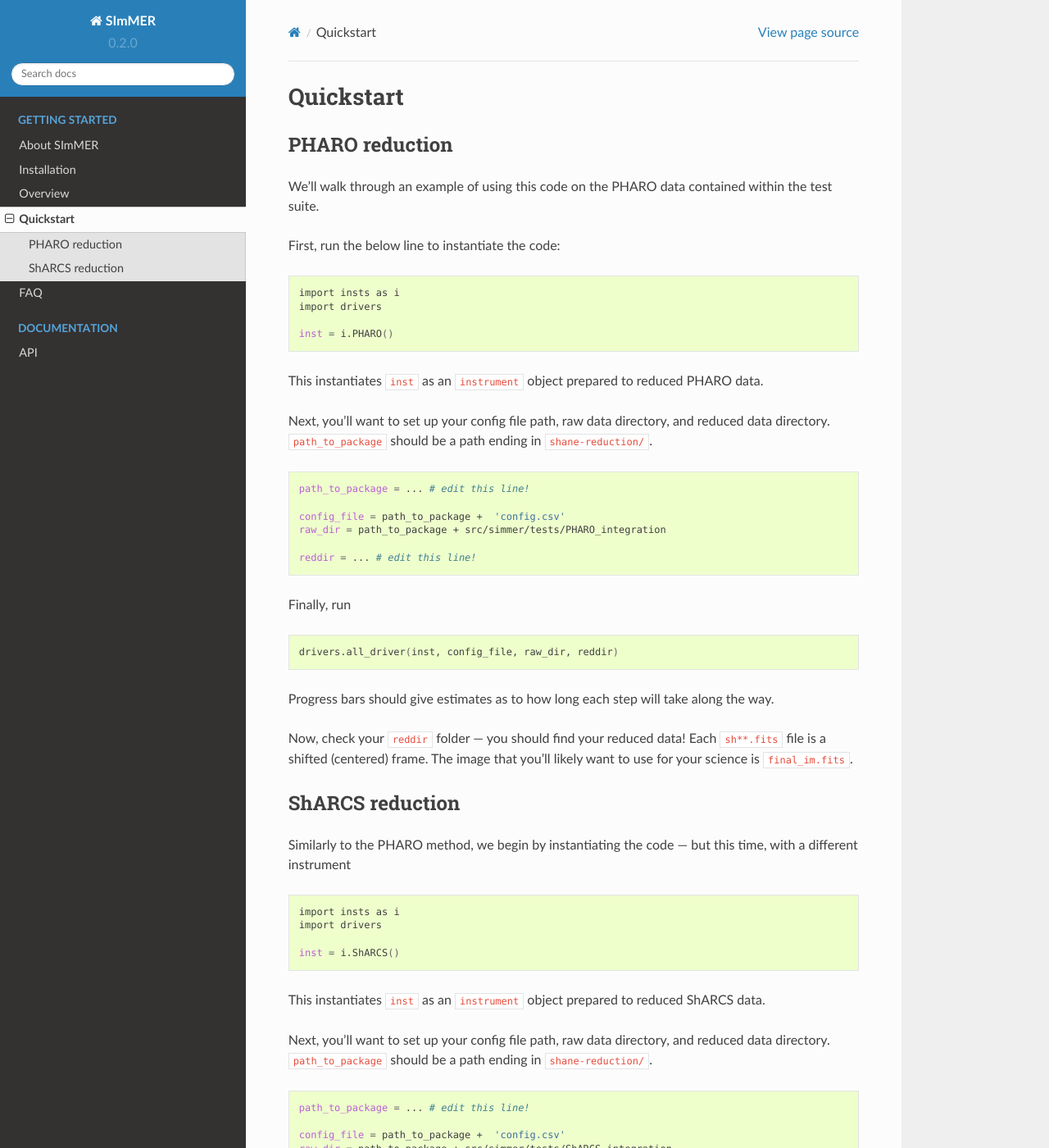
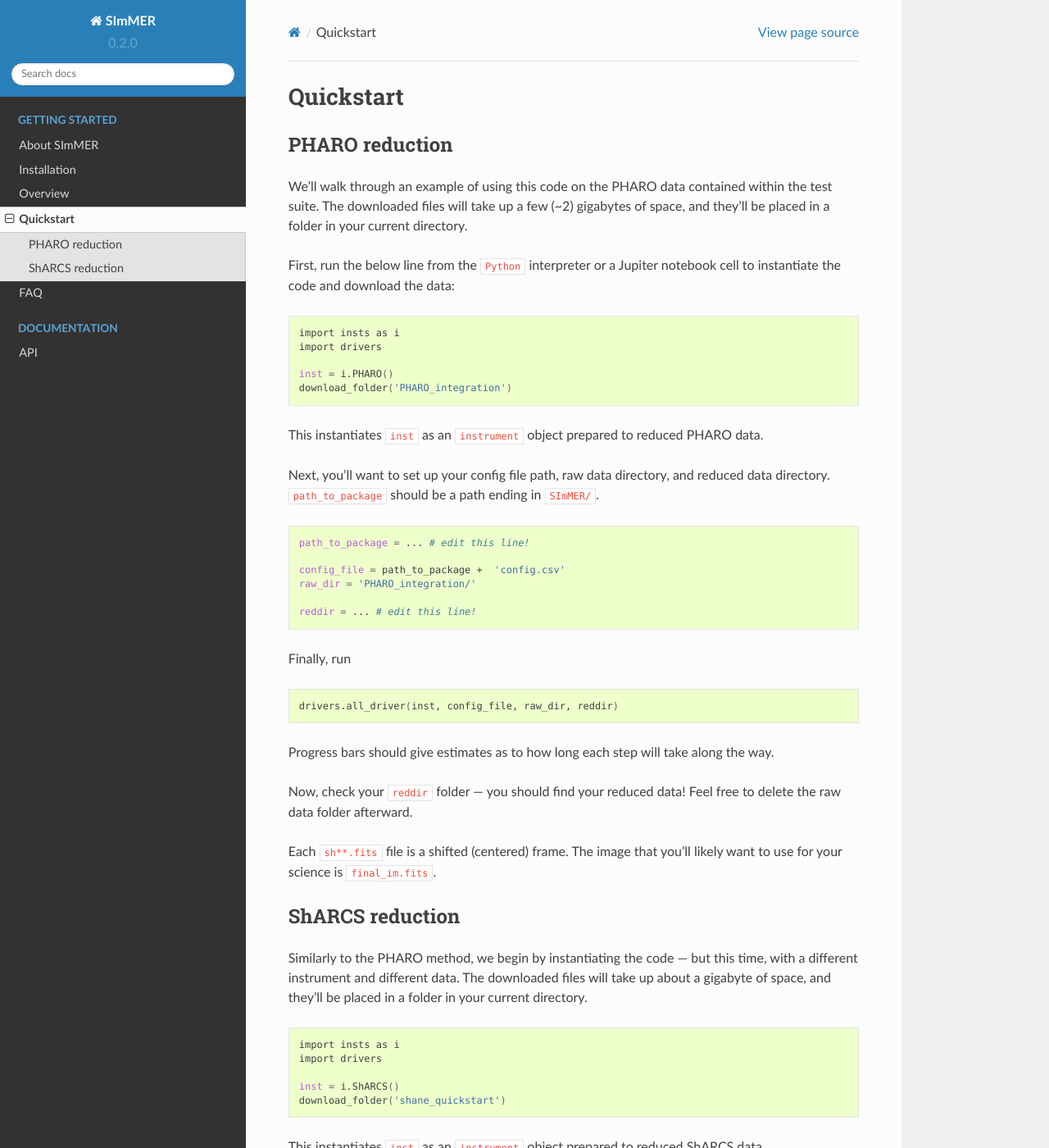
Before and after one commit to arjunsavel/SImMER, a Sphinx documentation site: the page built from docs/pages/Using.rst, in a window 1280 px wide and 1400 px high. Shown: the whole window at 82% size. Built offline with Sphinx 7.4.7 and the Read the Docs theme 2.0.0, drawn with Linux system fonts in a browser that asks for light colours; pages that are not in the unit, such as notebooks, are missing from menus; some of the changed text lies outside the part shown.

Commit message:
added new quickstart to docs

```diff
--- a/docs/pages/Using.rst
+++ b/docs/pages/Using.rst
@@ -3,9 +3,10 @@ Quickstart
 
 PHARO reduction
 ---------------
-We'll walk through an example of using this code on the PHARO data contained within the test suite.
+We'll walk through an example of using this code on the PHARO data contained within the test suite. The downloaded files will take up a few (~2) gigabytes of space, and they'll be placed in a folder in your current directory.
 
-First, run the below line to instantiate the code:
+
+First, run the below line from the :code:`Python` interpreter or a Jupiter notebook cell to instantiate the code and download the data:
 
 .. code-block:: bash
 
@@ -13,17 +14,18 @@ First, run the below line to instantiate the code:
     import drivers
 
     inst = i.PHARO()
+    download_folder('PHARO_integration')
 
 This instantiates :code:`inst` as an :code:`instrument` object prepared to reduced PHARO data.
 
-Next, you'll want to set up your config file path, raw data directory, and reduced data directory. :code:`path_to_package` should be a path ending in :code:`shane-reduction/`.
+Next, you'll want to set up your config file path, raw data directory, and reduced data directory. :code:`path_to_package` should be a path ending in :code:`SImMER/`.
 
 .. code-block:: bash
 
     path_to_package = ... # edit this line!
 
     config_file = path_to_package +  'config.csv'
-    raw_dir = path_to_package + src/simmer/tests/PHARO_integration
+    raw_dir = 'PHARO_integration/'
 
     reddir = ... # edit this line!
 
@@ -35,11 +37,13 @@ Finally, run
 
 Progress bars should give estimates as to how long each step will take along the way.
 
-Now, check your :code:`reddir` folder — you should find your reduced data! Each :code:`sh**.fits` file is a shifted (centered) frame. The image that you'll likely want to use for your science is :code:`final_im.fits`.
+Now, check your :code:`reddir` folder — you should find your reduced data! Feel free to delete the raw data folder afterward.
+
+Each :code:`sh**.fits` file is a shifted (centered) frame. The image that you'll likely want to use for your science is :code:`final_im.fits`.
 
 ShARCS reduction
 -----------------
-Similarly to the PHARO method, we begin by instantiating the code — but this time, with a different instrument
+Similarly to the PHARO method, we begin by instantiating the code — but this time, with a different instrument and different data. The downloaded files will take up about a gigabyte of space, and they'll be placed in a folder in your current directory.
 
 .. code-block:: bash
 
@@ -47,17 +51,19 @@ Similarly to the PHARO method, we begin by instantiating the code — but this t
     import drivers
 
     inst = i.ShARCS()
+    download_folder('shane_quickstart')
 
 This instantiates :code:`inst` as an :code:`instrument` object prepared to reduced ShARCS data.
 
-Next, you'll want to set up your config file path, raw data directory, and reduced data directory. :code:`path_to_package` should be a path ending in :code:`shane-reduction/`.
+
+Next, you'll want to set up your config file path, raw data directory, and reduced data directory. :code:`path_to_package` should be a path ending in :code:`SImMER/`.
 
 .. code-block:: bash
 
     path_to_package = ... # edit this line!
 
-    config_file = path_to_package +  'config.csv'
-    raw_dir = path_to_package + src/simmer/tests/ShARCS_integration
+    config_file = path_to_package +  'config_shane.csv'
+    raw_dir = 'shane_quickstart/'
 
     reddir = ... # edit this line!
 
@@ -66,3 +72,9 @@ Finally, run
 .. code-block:: bash
 
     drivers.all_driver(inst, config_file, raw_dir, reddir)
+
+Progress bars should give estimates as to how long each step will take along the way.
+
+Now, check your :code:`reddir` folder — you should find your reduced data! Feel free to delete the raw data folder afterward.
+
+Each :code:`sh**.fits` file is a shifted (centered) frame. The image that you'll likely want to use for your science is :code:`final_im.fits`.
```
